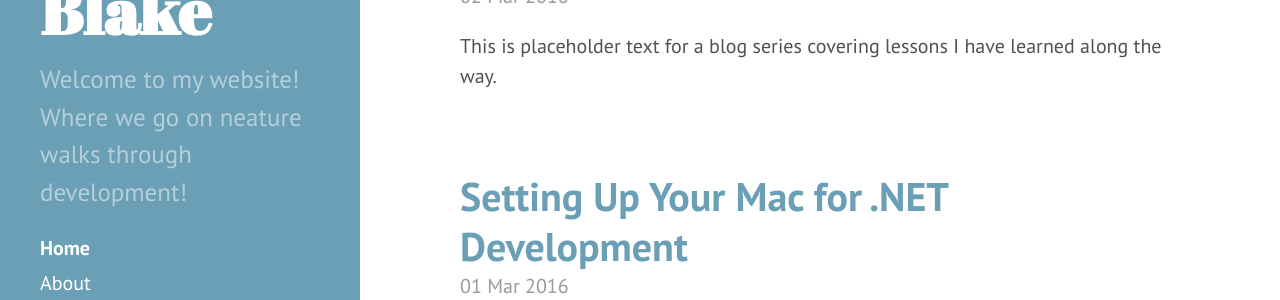
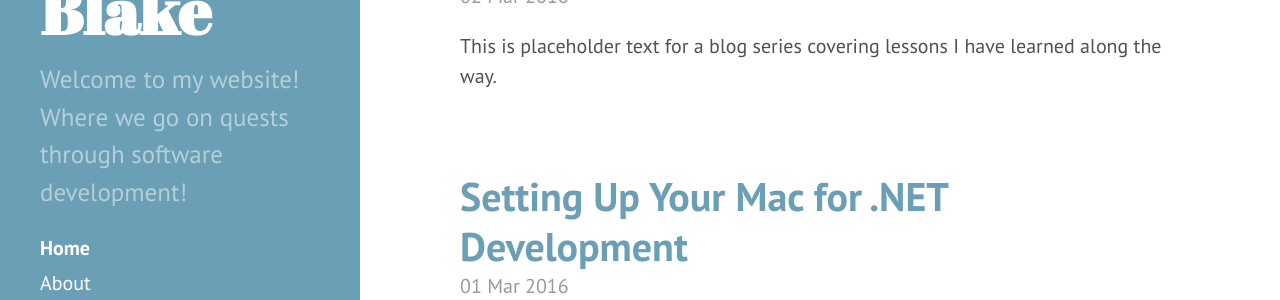
Before and after one commit to tylerablake/website, a Jekyll site: the page built from index.html, in a window 1280 px wide. Shown: the part 439-739 px from the top of the page. Built offline with Jekyll 4.4.1, drawn with Linux system fonts in a browser that asks for light colours; the list of posts is cut into pages by our own code.

Commit message:
reverting title and description

```diff
--- a/_config.yml
+++ b/_config.yml
@@ -8,7 +8,7 @@ relative_permalinks: false
 # Setup
 title:            Tyler Blake
 tagline:          Neature Walk Through Development!
-description:      'Welcome to my website! Where we go on neature walks through development!'
+description:      'Welcome to my website! Where we go on quests through software development!'
 url:              http://hyde.getpoole.com
 baseurl:          /
 
```
